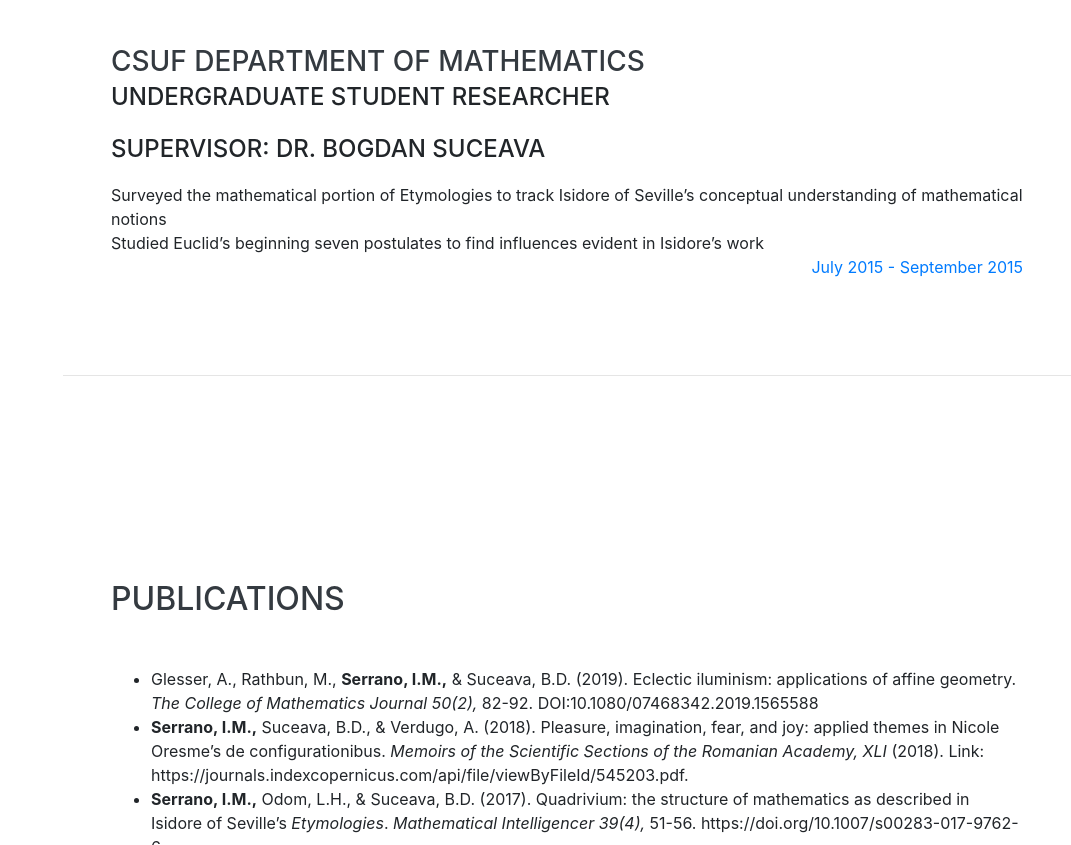
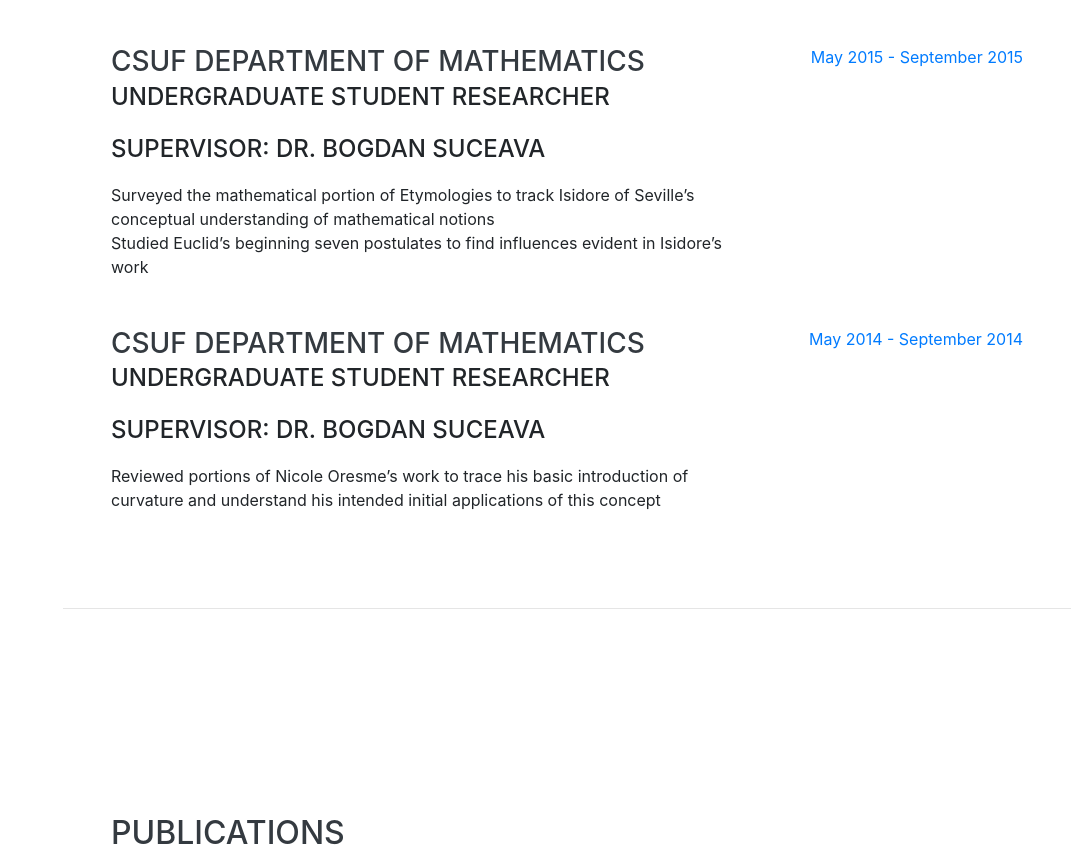
Before and after one commit to isabelserrano/isabelserrano.github.io, a website with bundled scripts: page index.html in a window 1280 px wide. Shown: the part 2853-3698 px from the top of the page, without its empty margins (209-1280 px from the left). Built offline with nearby package versions, Linux system fonts and the light colour scheme; a web font is replaced by a local one.

Commit message:
Update index.html

```diff
--- a/index.html
+++ b/index.html
@@ -161,20 +161,34 @@
           </div>
         </div>
 
-        <div class="resume-item d-flex flex-column flex-md-row justify-content-between mb-5">
+         <div class="resume-item d-flex flex-column flex-md-row justify-content-between mb-5">
           <div class="resume-content">
             <h3 class="mb-0">CSUF Department of Mathematics</h3>
             <div class="subheading mb-3">Undergraduate Student Researcher</div>
             <div class="subheading mb-3">Supervisor: Dr. Bogdan Suceava</div>
             <div> Surveyed the mathematical portion of Etymologies to track Isidore of Seville’s conceptual understanding of mathematical notions
-</div>
+ </div>
             <div> Studied Euclid’s beginning seven postulates to find influences evident in Isidore’s work
  </div>
+          </div>
           <div class="resume-date text-md-right">
-            <span class="text-primary"> July 2015 - September 2015</span>
+            <span class="text-primary"> May 2015 - September 2015</span>
           </div>
         </div>
 
+
+            <div class="resume-item d-flex flex-column flex-md-row justify-content-between mb-5">
+          <div class="resume-content">
+            <h3 class="mb-0">CSUF Department of Mathematics</h3>
+            <div class="subheading mb-3">Undergraduate Student Researcher</div>
+            <div class="subheading mb-3">Supervisor: Dr. Bogdan Suceava</div>
+            <div> Reviewed portions of Nicole Oresme’s work to trace his basic introduction of curvature and understand his intended initial applications of this concept
+ </div>
+          </div>
+          <div class="resume-date text-md-right">
+            <span class="text-primary"> May 2014 - September 2014</span>
+          </div>
+        </div>
 
 
       </div>
```
